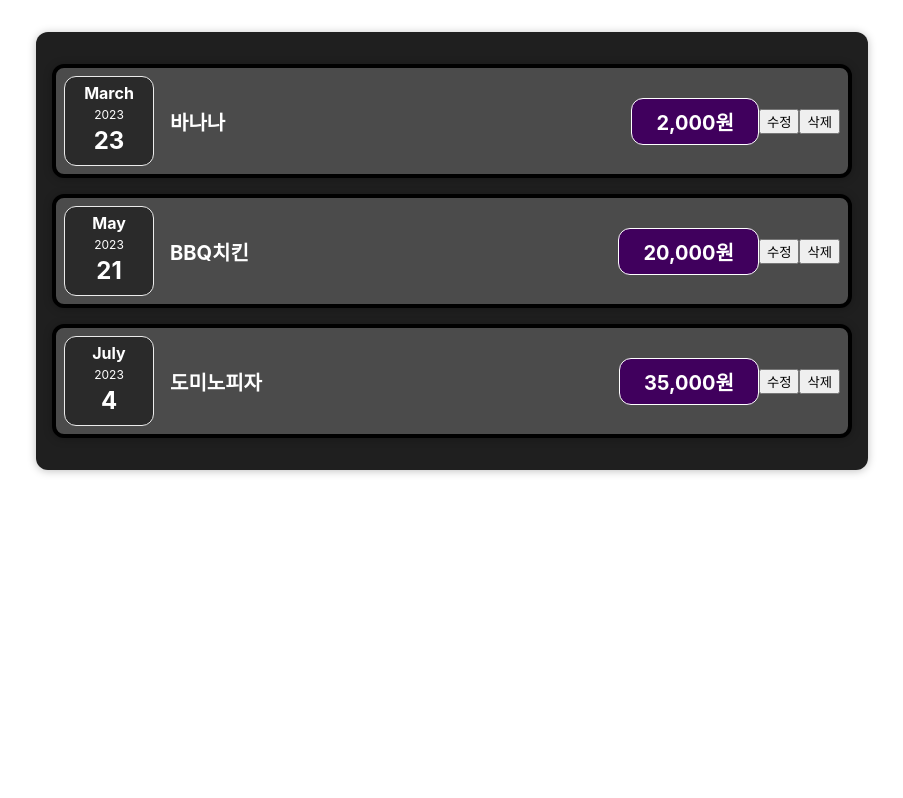
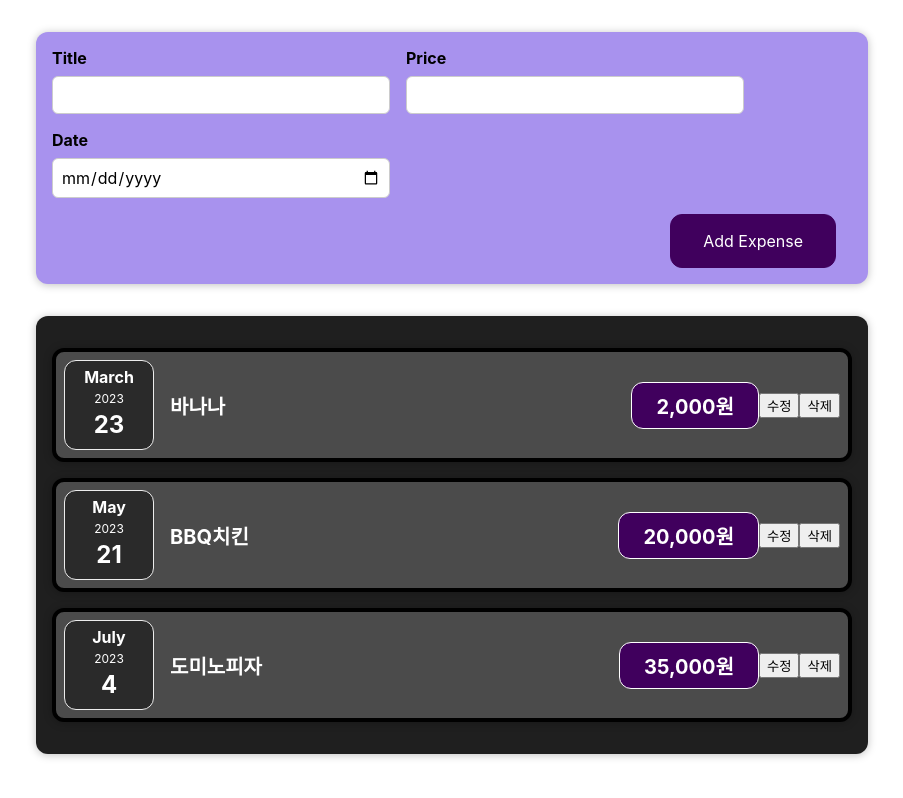
Before and after one commit to hsuncho/react-basic-study-202310, a React (Create React App) app: page / in a window 1280 px wide. Shown: the whole page, without its empty margins (188-1091 px from the left). Built offline with nearby package versions, Linux system fonts and the light colour scheme.

Commit message:
4. 사용자 입력 리스닝, 여러 개의 state 관리

```diff
--- a/src/App.js
+++ b/src/App.js
@@ -1,6 +1,7 @@
 import React from 'react';
 import './App.css';
-import Expenses from './components/Expenses';
+import Expenses from './components/Expenses/Expenses';
+import NewExpense from './components/NewExpense/NewExpense';
 
 const App = () => {
   //지출 항목 객체 배열
@@ -27,6 +28,7 @@
 
   return (
     <>
+      <NewExpense />
       <Expenses items={expenses} />
     </>
   );
--- a/src/components/ExpenseItem.js
+++ b/src/components/Expenses/ExpenseItem.js
@@ -2,7 +2,7 @@
 // css 로딩
 import './ExpenseItem.css';
 import ExpenseDate from './ExpenseDate';
-import Card from './UI/Card';
+import Card from '../UI/Card';
 
 const ExpenseItem = ({ title, price: propsPrice, date }) => {
   // let itemTitle = title;
--- /dev/null
+++ b/src/components/NewExpense/ExpenseForm.css
@@ -0,0 +1,26 @@
+.new-expense__controls {
+  display: flex;
+  flex-wrap: wrap;
+  gap: 1rem;
+  margin-bottom: 1rem;
+  text-align: left;
+}
+
+.new-expense__control label {
+  font-weight: bold;
+  margin-bottom: 0.5rem;
+  display: block;
+}
+
+.new-expense__control input {
+  font: inherit;
+  padding: 0.5rem;
+  border-radius: 6px;
+  border: 1px solid #ccc;
+  width: 20rem;
+  max-width: 100%;
+}
+
+.new-expense__actions {
+  text-align: right;
+}
--- /dev/null
+++ b/src/components/NewExpense/ExpenseForm.js
@@ -0,0 +1,36 @@
+import React from 'react';
+import './ExpenseForm.css';
+
+const ExpenseForm = () => {
+  return (
+    <form>
+      <div className='new-expense__controls'>
+        <div className='new-expense__control'>
+          <label>Title</label>
+          <input type='text' />
+        </div>
+        <div className='new-expense__control'>
+          <label>Price</label>
+          <input
+            type='number'
+            min='100'
+            step='100'
+          />
+        </div>
+        <div className='new-expense__control'>
+          <label>Date</label>
+          <input
+            type='date'
+            min='2019-01-01'
+            max='2025-12-31'
+          />
+        </div>
+      </div>
+      <div className='new-expense__actions'>
+        <button type='submit'>Add Expense</button>
+      </div>
+    </form>
+  );
+};
+
+export default ExpenseForm;
--- /dev/null
+++ b/src/components/NewExpense/NewExpense.css
@@ -0,0 +1,38 @@
+.new-expense {
+  background-color: #a892ee;
+  padding: 1rem;
+  margin: 2rem auto;
+  width: 50rem;
+  max-width: 95%;
+  border-radius: 12px;
+  text-align: center;
+  box-shadow: 0 1px 8px rgba(0, 0, 0, 0.25);
+}
+
+.new-expense button {
+  font: inherit;
+  cursor: pointer;
+  padding: 1rem 2rem;
+  border: 1px solid #40005d;
+  background-color: #40005d;
+  color: white;
+  border-radius: 12px;
+  margin-right: 1rem;
+}
+
+.new-expense button:hover,
+.new-expense button:active {
+  background-color: #510674;
+  border-color: #510674;
+}
+
+.new-expense button.alternative {
+  color: #220131;
+  border-color: transparent;
+  background-color: transparent;
+}
+
+.new-expense button.alternative:hover,
+.new-expense button.alternative:active {
+  background-color: #ddb3f8;
+}
--- /dev/null
+++ b/src/components/NewExpense/NewExpense.js
@@ -0,0 +1,13 @@
+import React from 'react';
+import './NewExpense.css';
+import ExpenseForm from './ExpenseForm';
+
+const NewExpense = () => {
+  return (
+    <div className='new-expense'>
+      <ExpenseForm />
+    </div>
+  );
+};
+
+export default NewExpense;
```
Also changed, not shown: src/components/Expenses/ExpenseDate.css (renamed from src/components/ExpenseDate.css), src/components/Expenses/ExpenseDate.js (renamed from src/components/ExpenseDate.js), src/components/Expenses/ExpenseItem.css (renamed from src/components/ExpenseItem.css), src/components/Expenses/Expenses.css (renamed from src/components/Expenses.css), src/components/Expenses/Expenses.js (renamed from src/components/Expenses.js).
